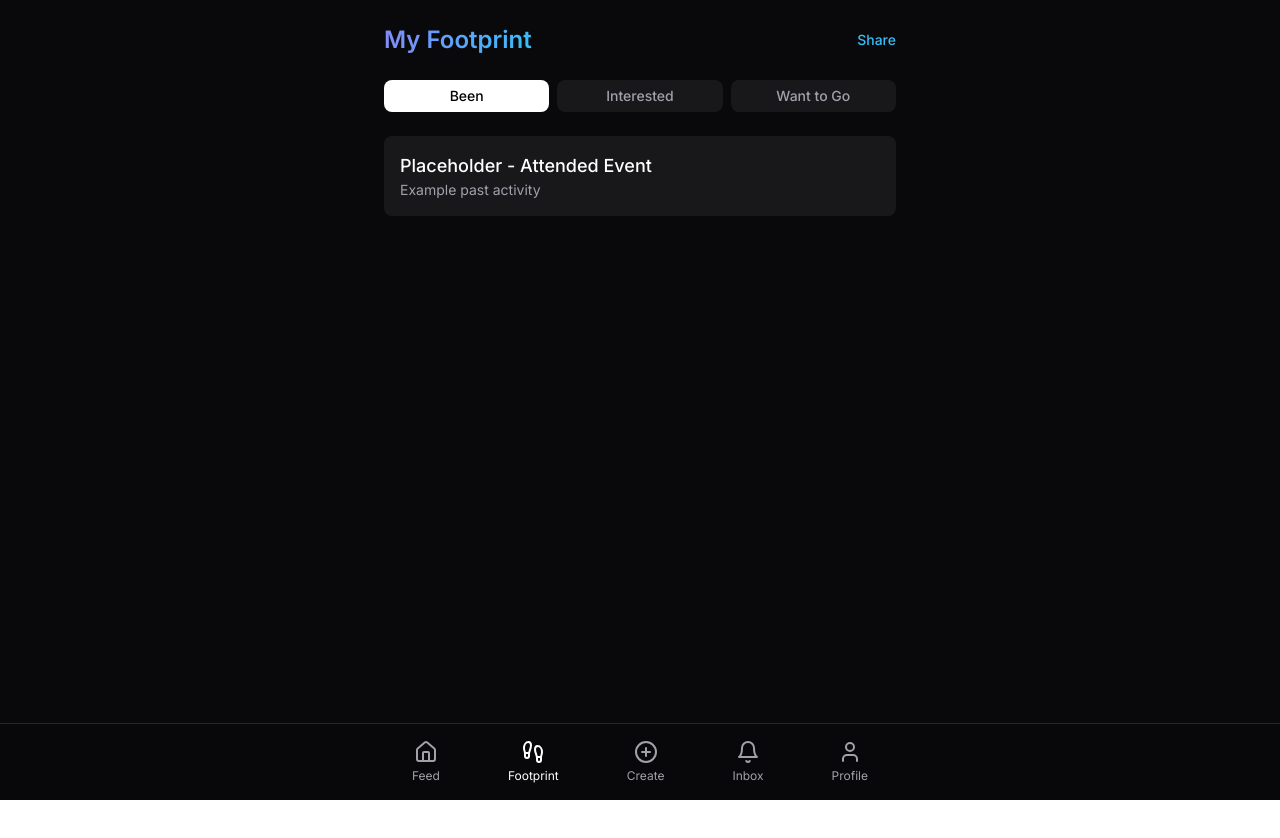
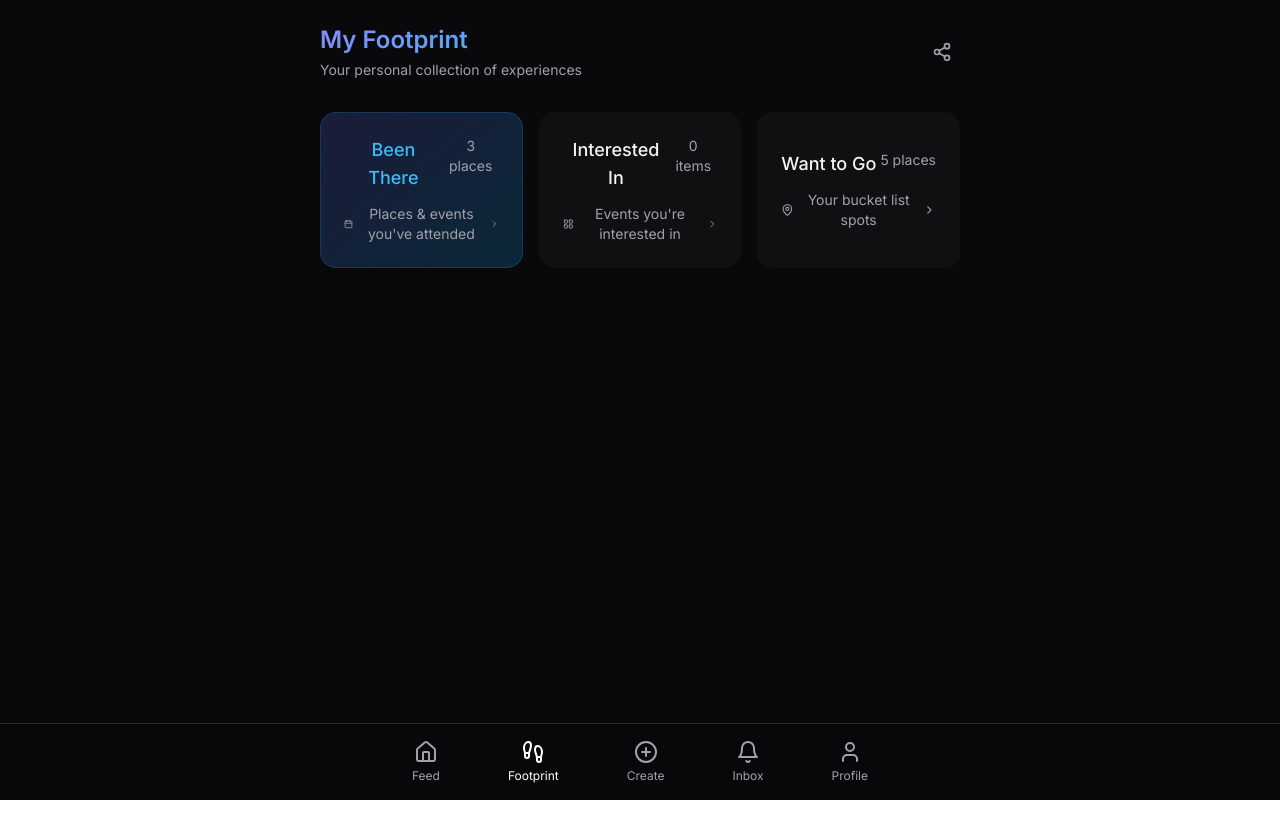
Before and after one commit to michaelsipper/t2, a Next.js app: page /footprint in a window 1280 px wide. Shown: the top 838 px of the page. Built offline with nearby package versions, Linux system fonts and the light colour scheme.

Commit message:
footprints update

```diff
--- a/app/(features)/footprint/footprint.tsx
+++ b/app/(features)/footprint/footprint.tsx
@@ -1,100 +1,190 @@
 // footprint.tsx
 
 'use client';
-import { useState } from "react";
+import React, { useState, ReactNode } from 'react';
 import { useAppContext } from "@/components/shared/AppContext";
+import { LayoutGrid, MapPin, Calendar, ChevronRight, Share2 } from 'lucide-react';
+import type { FeedItem } from "@/lib/types";
 
+interface FootprintBoardProps {
+  children: ReactNode;
+  title: string;
+  count: string;
+  isActive: boolean;
+  onClick: () => void;
+}
+
+const FootprintBoard: React.FC<FootprintBoardProps> = ({
+  children,
+  title,
+  count,
+  isActive,
+  onClick
+}) => (
+  <button
+    onClick={onClick}
+    className={`
+      relative overflow-hidden rounded-2xl p-6
+      transition-all duration-300 ease-out
+      ${isActive
+        ? 'bg-gradient-to-br from-indigo-500/10 to-sky-500/10 dark:from-indigo-500/20 dark:to-sky-500/20 ring-1 ring-inset ring-indigo-500/20 dark:ring-sky-500/20'
+        : 'hover:bg-zinc-100 dark:hover:bg-zinc-900 bg-zinc-50 dark:bg-zinc-900/50'
+      }
+    `}
+  >
+    <div className="flex items-start justify-between mb-3">
+      <h3 className={`text-lg font-medium transition-colors duration-300
+        ${isActive ? 'text-indigo-500 dark:text-sky-400' : 'text-zinc-900 dark:text-zinc-100'}`}>
+        {title}
+      </h3>
+      <span className="text-sm text-zinc-600 dark:text-zinc-400">{count}</span>
+    </div>
+    <div className="flex items-center gap-2 text-sm text-zinc-600 dark:text-zinc-400">
+      {children}
+      <ChevronRight className="w-4 h-4 ml-auto" />
+    </div>
+  </button>
+);
+
+interface FootprintCardProps {
+  item: FeedItem;
+}
+
+const FootprintCard: React.FC<FootprintCardProps> = ({ item }) => (
+  <div className="group relative overflow-hidden rounded-xl bg-white dark:bg-zinc-900 border border-zinc-200 dark:border-zinc-800 hover:border-zinc-300 dark:hover:border-zinc-700 transition-all duration-300">
+    <div className="p-4">
+      <div className="flex items-center gap-3 mb-3">
+        <div className="w-10 h-10 rounded-xl bg-gradient-to-br from-indigo-400 to-sky-400 flex items-center justify-center text-white">
+          {item.event?.title?.[0] || '?'}
+        </div>
+        <div>
+          <h3 className="font-medium text-zinc-900 dark:text-white line-clamp-1">
+            {item.event?.title}
+          </h3>
+          <p className="text-sm text-zinc-500 dark:text-zinc-400">
+            {item.event?.time}
+          </p>
+        </div>
+      </div>
+
+      <div className="flex items-center gap-2 text-sm text-zinc-600 dark:text-zinc-400">
+        <MapPin className="w-4 h-4" />
+        <span className="line-clamp-1">{item.event?.location}</span>
+      </div>
+    </div>
+
+    <div className="absolute inset-x-0 bottom-0 h-px bg-gradient-to-r from-transparent via-indigo-500/20 dark:via-sky-500/20 to-transparent transition-opacity duration-300 opacity-0 group-hover:opacity-100" />
+  </div>
+);
+
+interface EmptyStateProps {
+  message: string;
+}
+
+const EmptyState: React.FC<EmptyStateProps> = ({ message }) => (
+  <div className="flex flex-col items-center justify-center py-12 text-center">
+    <div className="w-12 h-12 mb-4 rounded-2xl bg-zinc-100 dark:bg-zinc-900 flex items-center justify-center">
+      <LayoutGrid className="w-6 h-6 text-zinc-400" />
+    </div>
+    <p className="text-sm text-zinc-600 dark:text-zinc-400 max-w-[15rem]">
+      {message}
+    </p>
+  </div>
+);
 
 type TabType = "been" | "interested" | "wantToGo";
 
-export function Footprint() {
-  const { interestedItems } = useAppContext(); // Access interestedItems from context
+interface BoardData {
+  id: TabType;
+  title: string;
+  count: string;
+  icon: React.ReactNode;
+  description: string;
+}
+
+const Footprint: React.FC = () => {
+  const { interestedItems } = useAppContext();
   const [activeTab, setActiveTab] = useState<TabType>("been");
 
+  const boardsData: BoardData[] = [
+    {
+      id: "been",
+      title: "Been There",
+      count: "3 places",
+      icon: <Calendar className="w-4 h-4" />,
+      description: "Places & events you've attended"
+    },
+    {
+      id: "interested",
+      title: "Interested In",
+      count: `${interestedItems.length} items`,
+      icon: <LayoutGrid className="w-4 h-4" />,
+      description: "Events you're interested in"
+    },
+    {
+      id: "wantToGo",
+      title: "Want to Go",
+      count: "5 places",
+      icon: <MapPin className="w-4 h-4" />,
+      description: "Your bucket list spots"
+    }
+  ];
+
   const renderContent = () => {
-    switch (activeTab) {
-      case "been":
-        return (
-          <div className="space-y-4">
-            {/* Placeholder content for the "Been" tab */}
-            <div className="p-4 bg-zinc-100 dark:bg-zinc-900 rounded-lg text-zinc-900 dark:text-white">
-              <h3 className="font-medium text-lg">Placeholder - Attended Event</h3>
-              <p className="text-sm text-zinc-600 dark:text-zinc-400">Example past activity</p>
-            </div>
-          </div>
-        );
-      case "interested":
-        return (
-          <div className="space-y-4">
-            {interestedItems.length > 0 ? (
-              interestedItems.map((item) => (
-                <div
-                  key={item.id}
-                  className="p-4 bg-zinc-100 dark:bg-zinc-900 rounded-lg text-zinc-900 dark:text-white"
-                >
-                  <h3 className="font-medium text-lg">{item.event.title}</h3>
-                  <p className="text-sm text-zinc-600 dark:text-zinc-400">{item.event.time} - {item.event.location}</p>
-                </div>
-              ))
-            ) : (
-              <p className="text-zinc-600 dark:text-zinc-400">No interested items yet.</p>
-            )}
-          </div>
-        );
-      case "wantToGo":
-        return (
-          <div className="space-y-4">
-            {/* Placeholder content for the "Want to Go" tab */}
-            <div className="p-4 bg-zinc-100 dark:bg-zinc-900 rounded-lg text-zinc-900 dark:text-white">
-              <h3 className="font-medium text-lg">Placeholder - Wishlist Item</h3>
-              <p className="text-sm text-zinc-600 dark:text-zinc-400">Example future activity</p>
-            </div>
-          </div>
-        );
+    if (activeTab === "interested" && interestedItems.length === 0) {
+      return (
+        <EmptyState message="No interested items yet. Explore the feed to find exciting events!" />
+      );
     }
+
+    return (
+      <div className="grid grid-cols-1 sm:grid-cols-2 gap-4">
+        {(activeTab === "interested" ? interestedItems : []).map((item) => (
+          <FootprintCard key={item.id} item={item} />
+        ))}
+      </div>
+    );
   };
 
   return (
-    <div className="min-h-screen bg-white dark:bg-zinc-950 px-4 py-6">
-      <div className="max-w-lg mx-auto">
+    <div className="min-h-screen bg-white dark:bg-zinc-950">
+      <div className="max-w-2xl mx-auto px-4 py-6">
         {/* Header */}
-        <div className="flex justify-between items-center mb-6">
-          <h1 className="text-2xl font-semibold bg-gradient-to-r from-indigo-400 to-sky-400 bg-clip-text text-transparent">
-            My Footprint
-          </h1>
-          <button className="text-sm font-medium text-indigo-500 dark:text-sky-400 hover:underline">
-            Share
+        <div className="flex justify-between items-center mb-8">
+          <div>
+            <h1 className="text-2xl font-semibold bg-gradient-to-r from-indigo-400 to-sky-400 bg-clip-text text-transparent">
+              My Footprint
+            </h1>
+            <p className="text-sm text-zinc-600 dark:text-zinc-400 mt-1">
+              Your personal collection of experiences
+            </p>
+          </div>
+          <button className="p-2 rounded-xl hover:bg-zinc-100 dark:hover:bg-zinc-900 transition-colors">
+            <Share2 className="w-5 h-5 text-zinc-600 dark:text-zinc-400" />
           </button>
         </div>
 
-        {/* Tabs */}
-        <div className="flex gap-2 mb-6">
-          <button
-            onClick={() => setActiveTab("been")}
-            className={`px-4 py-1.5 rounded-lg text-sm font-medium flex-1
-              ${activeTab === "been" ? "bg-black dark:bg-white text-white dark:text-black" : "bg-zinc-100 dark:bg-zinc-900 text-zinc-600 dark:text-zinc-400 hover:bg-zinc-200 dark:hover:bg-zinc-800"}`}
-          >
-            Been
-          </button>
-          <button
-            onClick={() => setActiveTab("interested")}
-            className={`px-4 py-1.5 rounded-lg text-sm font-medium flex-1
-              ${activeTab === "interested" ? "bg-black dark:bg-white text-white dark:text-black" : "bg-zinc-100 dark:bg-zinc-900 text-zinc-600 dark:text-zinc-400 hover:bg-zinc-200 dark:hover:bg-zinc-800"}`}
-          >
-            Interested
-          </button>
-          <button
-            onClick={() => setActiveTab("wantToGo")}
-            className={`px-4 py-1.5 rounded-lg text-sm font-medium flex-1
-              ${activeTab === "wantToGo" ? "bg-black dark:bg-white text-white dark:text-black" : "bg-zinc-100 dark:bg-zinc-900 text-zinc-600 dark:text-zinc-400 hover:bg-zinc-200 dark:hover:bg-zinc-800"}`}
-          >
-            Want to Go
-          </button>
+        {/* Boards Grid */}
+        <div className="grid grid-cols-1 sm:grid-cols-3 gap-4 mb-8">
+          {boardsData.map((board) => (
+            <FootprintBoard
+              key={board.id}
+              title={board.title}
+              count={board.count}
+              isActive={activeTab === board.id}
+              onClick={() => setActiveTab(board.id)}
+            >
+              {board.icon}
+              <span>{board.description}</span>
+            </FootprintBoard>
+          ))}
         </div>
 
-        {/* Tab Content */}
-        <div>{renderContent()}</div>
+        {/* Active Board Content */}
+        {renderContent()}
       </div>
     </div>
   );
-}
+};
+
+export default Footprint;
--- a/app/(features)/footprint/page.tsx
+++ b/app/(features)/footprint/page.tsx
@@ -1,4 +1,6 @@
-import { Footprint } from './footprint';
+// app/(features)/footprint/page.tsx
+
+import Footprint from './footprint';
 
 export default function FootprintPage() {
   return <Footprint />;
```
